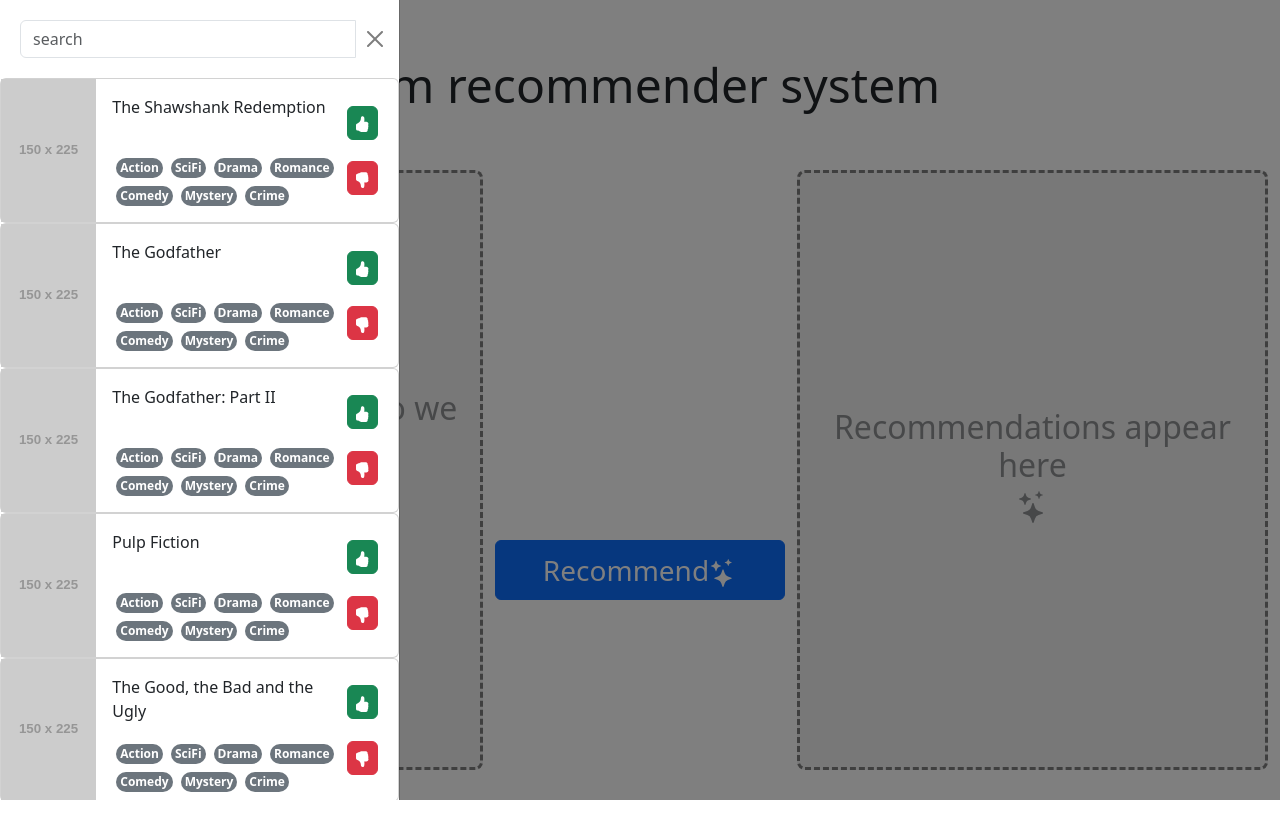
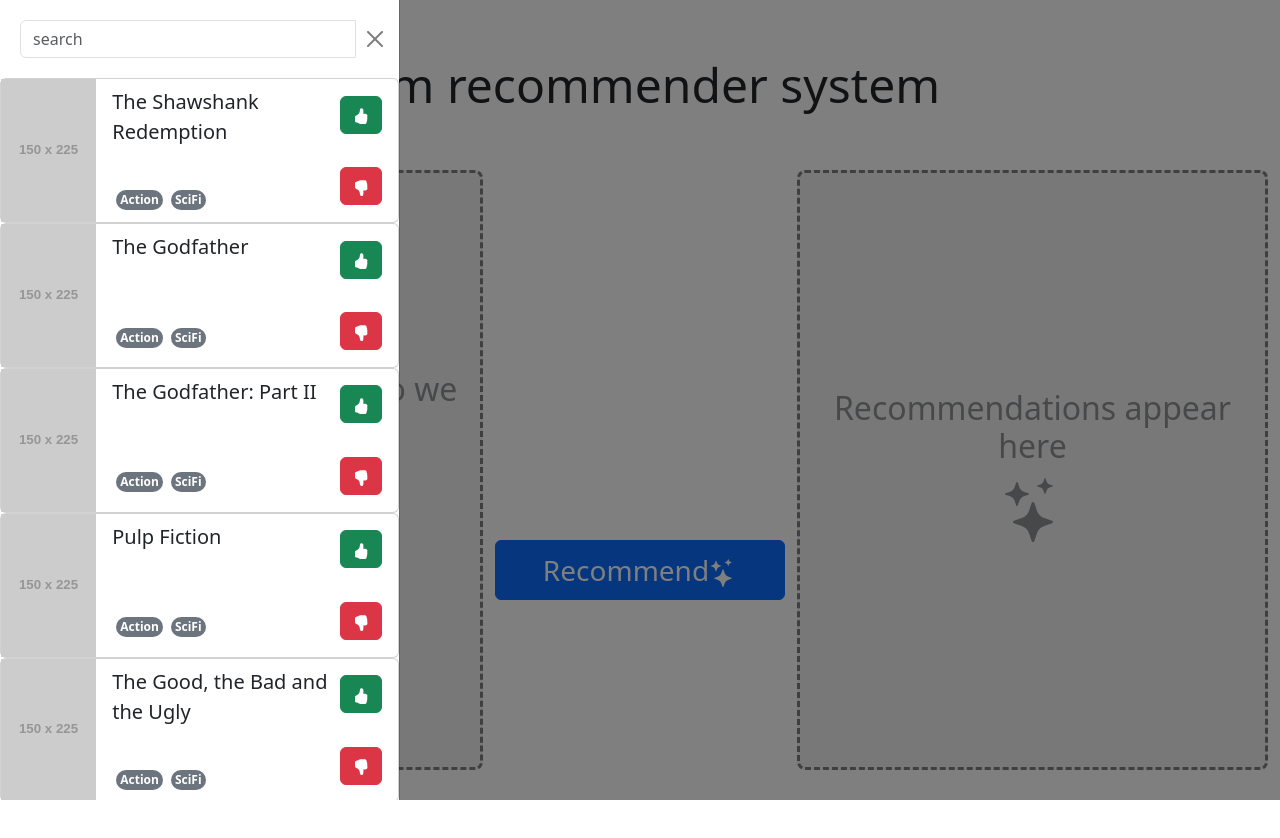
Before and after one commit to rat-nick/deepRec-frontend, a React (Create React App) app: page / in a window 1280 px wide. Both pictures are taken after a click on the button 53 px from the left and 747 px from the top of the page. Shown: the top 838 px of the page. Built offline with nearby package versions, Linux system fonts and the light colour scheme.

Commit message:
various visual tweaks

```diff
--- a/src/App.js
+++ b/src/App.js
@@ -15,11 +15,11 @@
 
   let preferenceList =
     <div className="bg-secondary-subtle col-12 d-flex align-items-center col-md border-dashed border border-black border-3 rounded-3 opacity-50 h-75">
-      <p class='text-center h2'>Search for some films so we can understan your preferences <br /><SearchHeartFill /></p>
+      <p class='text-center h2'>Search for some films so we can understan your preferences <br /><span class='display-3'><SearchHeartFill /></span></p>
     </div>
   if (preferences.length > 0) {
     preferenceList =
-      <div className="col-12 col-md p-1 g-0 h-100 bg-primary-subtle h-75">
+      <div className="col-12 col-md p-1 g-0 h-100 bg-primary-subtle mh-75">
         <ItemList
           items={[...preferences]}
           className="h-100"
@@ -33,7 +33,7 @@
 
   let recomendationsList =
     <div className="bg-secondary-subtle col-12 col-md d-flex align-items-center justify-content-center border border-dashed border-black border-3 rounded-3 opacity-50 h-75">
-      <p class='text-center h2'>Recommendations appear here <br /><Stars /></p>
+      <p class='text-center h2'>Recommendations appear here <br /><span class='display-3'><Stars /></span></p>
     </div >
   if (recommendations.length > 0) {
     recomendationsList =
--- a/src/components/ItemCard/ItemCard.js
+++ b/src/components/ItemCard/ItemCard.js
@@ -7,19 +7,17 @@
 
 const ItemCard = (props) => {
 
-  let likeButton = <Button className="btn btn-success m-auto p-1" text={<HandThumbsUpFill />} onClick={() => props.onLike()} />;
-  let dislikeButton = <Button className="btn btn-danger m-auto p-1" text={<HandThumbsDownFill />} onClick={() => props.onDislike()} />;
-  let deleteButton = <Button className="btn btn-warning m-auto p-1" text={<XLg />} onClick={() => props.onRemove()} />;
+  let likeButton = <Button className="btn btn-success m-auto " text={<HandThumbsUpFill />} onClick={() => props.onLike()} />;
+  let dislikeButton = <Button className="btn btn-danger m-auto " text={<HandThumbsDownFill />} onClick={() => props.onDislike()} />;
+  let deleteButton = <Button className="btn btn-warning m-auto " text={<XLg />} onClick={() => props.onRemove()} />;
 
   let buttons =
-    <React.Fragment class="position-relative">
+    <React.Fragment>
       {likeButton}{dislikeButton}
     </React.Fragment>
   if (props.status !== 0) {
-    buttons =
-      <React.Fragment class="position-relative">
-        {deleteButton}
-      </React.Fragment>
+    buttons = deleteButton
+
   }
 
 
@@ -32,18 +30,18 @@
 
 
   return (
-    <div className={`card ${bg} d-flex`}>
+    <div className={`card ${bg} d-flex`} style={{'max-height': '225px'}}>
       <div div className="card-body d-flex py-0 ps-0">
         <img src={props.imageURL} alt="Card" className="card-img-left ps-0 col-3 ms-0" />
-        <div className="row col ms-1 mt-3">
-          <div>{props.title}</div>
-          <p className='m-auto align-bottom d-flex align-bottom flex-wrap'>
+        <div className="row col ms-1 mt-2">
+          <p class='fs-5'>{props.title}</p>
+          <p className='m-auto me-1 align-bottom d-flex align-items-bottom flex-wrap '>
             {props.genres.map((item) => (
               <span className="badge bg-secondary p-1 m-1 rounded-pill align-bottom ">{item}</span>
             ))}
           </p>
         </div>
-        <div className="col-2 row p-3 py-3 top-0 end-100">
+        <div className="card-actions d-flex flex-column">
           {buttons}
         </div>
       </div>
@@ -64,7 +62,7 @@
   imageURL: 'https://placehold.it/150x225',
   title: 'Some Title',
   description: "Lorem ipsum, dolor sit amet consectetur adipisicing elit. Nostrum deserunt quidem enim optio eos omnis itaque cum incidunt corporis officiis! Non, minus ex distinctio incidunt consectetur assumenda ipsam ut ipsum.",
-  genres: ["Action", "SciFi", "Drama", "Romance", "Comedy", "Mystery", "Crime"],
+  genres: ["Action", "SciFi"],
   year: 2000,
   status: 0,
 }
--- a/src/components/ItemList/ItemList.js
+++ b/src/components/ItemList/ItemList.js
@@ -5,7 +5,7 @@
 function ItemList(props) {
 
   return (
-    <div className="item-list overflow-y-auto overflow-x-hidden h-100 z-0" >
+    <div className="item-list overflow-y-auto overflow-x-hidden z-0" >
       {[...props.items].map((item) => (
         <ItemCard
           onLike={() => props.onItemLike(item)}
```
